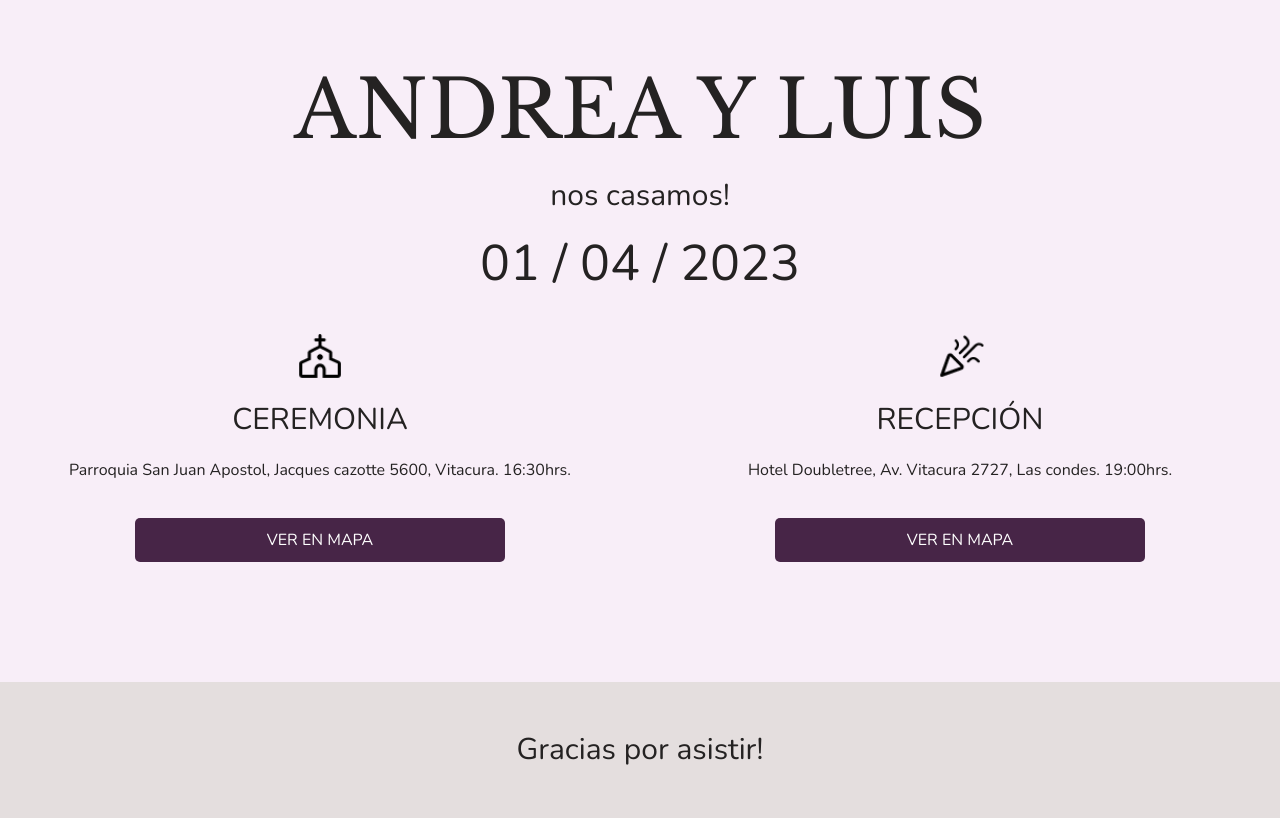
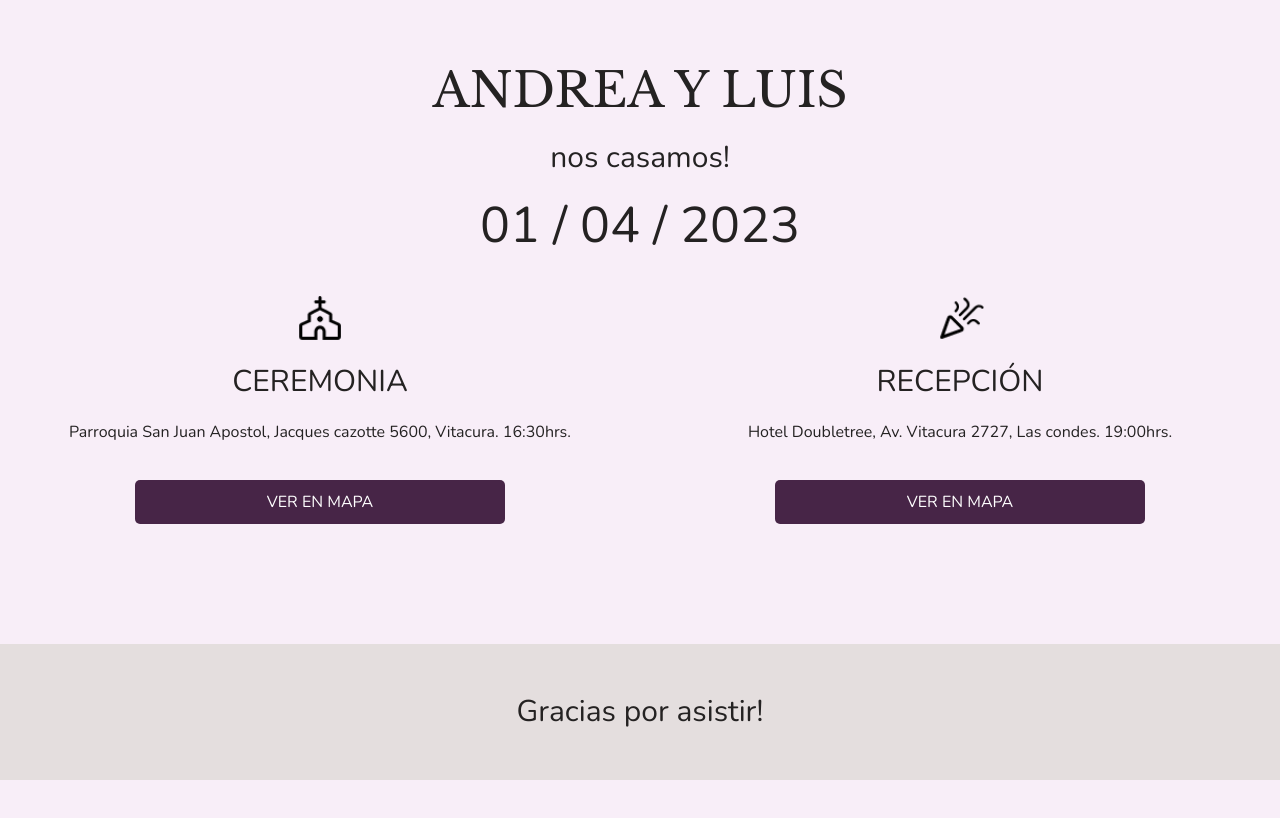
Before and after one commit to larrealandrea/Entrega-proyecto, a plain HTML site: page index.html in a window 1280 px wide. Shown: the part 962-1780 px from the top of the page. After the commit the page ends 1742 px from the top, so only its background shows below. Drawn offline with nearby package versions, Linux system fonts and the light colour scheme.

Commit message:
cambiando tamano h1

```diff
--- a/style/styles.css
+++ b/style/styles.css
@@ -28,7 +28,9 @@ header {
 
 h1{
     font-family: 'Libre Baskerville', serif;
-    font-size: 500%;
+    font-size: 300%;
+    max-width: 100%;
+    word-wrap: break-word;
     text-align: center;
     color: rgb(36, 34, 34);
     margin-top: 5%;
```
